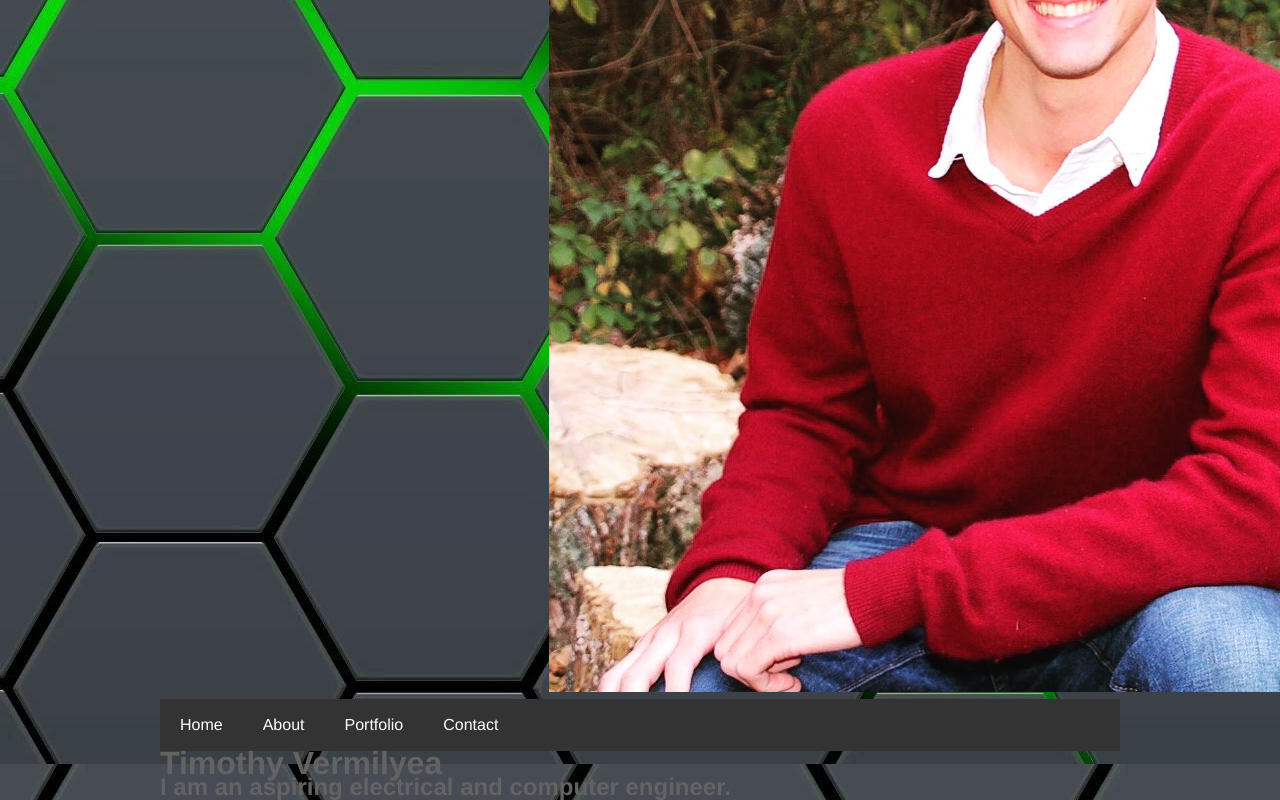
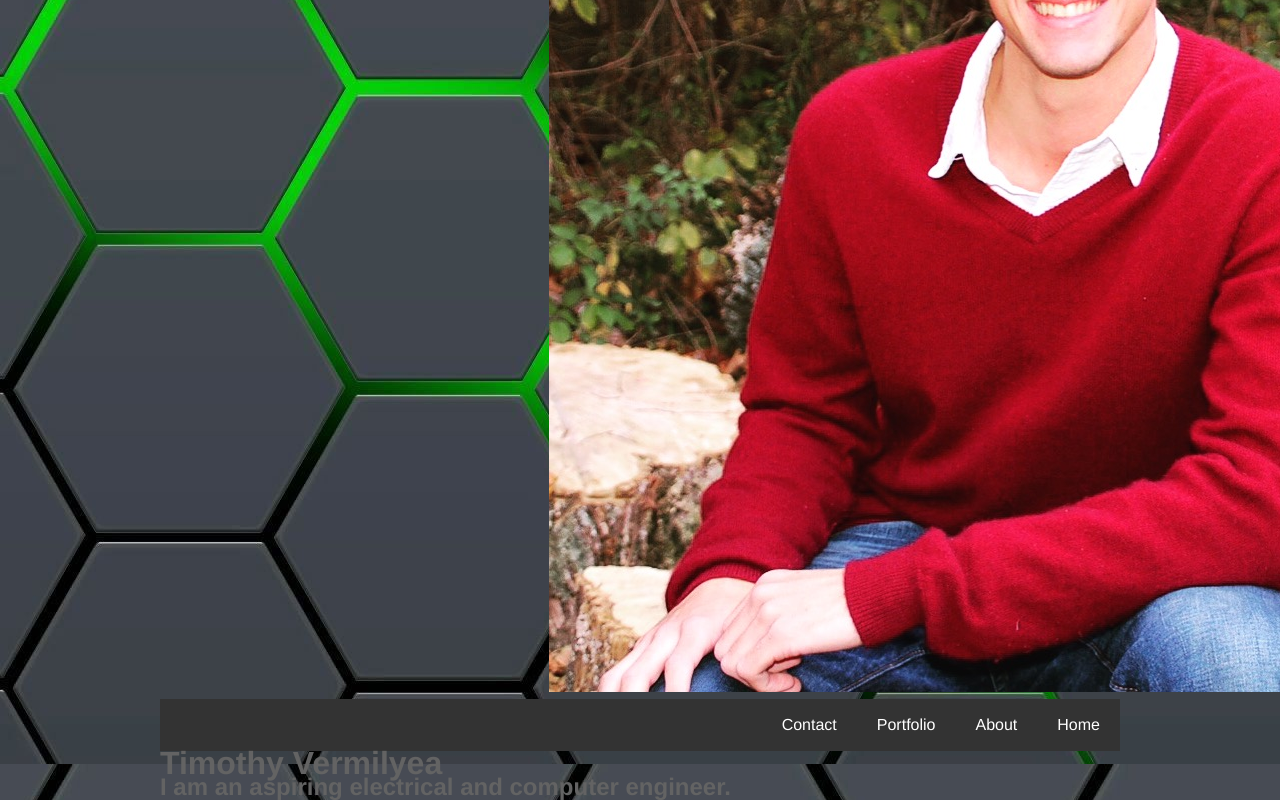
Before and after one commit to tmvermilyea/tmvermilyea.github.io, a plain HTML site: page index.html in a window 1280 px wide. Shown: the part 316-1116 px from the top of the page. Drawn offline with Linux system fonts and the light colour scheme; files whose address does not match are found by name.

Commit message:
Update main.css

```diff
--- a/assets/stylesheets/main.css
+++ b/assets/stylesheets/main.css
@@ -33,6 +33,7 @@ body {
 
 .header h1 {
     font-size: 40px; /* Make name larger */
+    padding-top: 40px;
 }
 
 .nav {
@@ -41,7 +42,7 @@ body {
 }
 
 .nav a {
-    float: left; /* Make sure that the links stay side-by-side */
+    float: right; /* Make sure that the links stay side-by-side */
     display: block; /* Change the display to block, for responsive reasons (see below) */
     color: white; /* White text color */
     text-align: center; /* Center the text */
```
